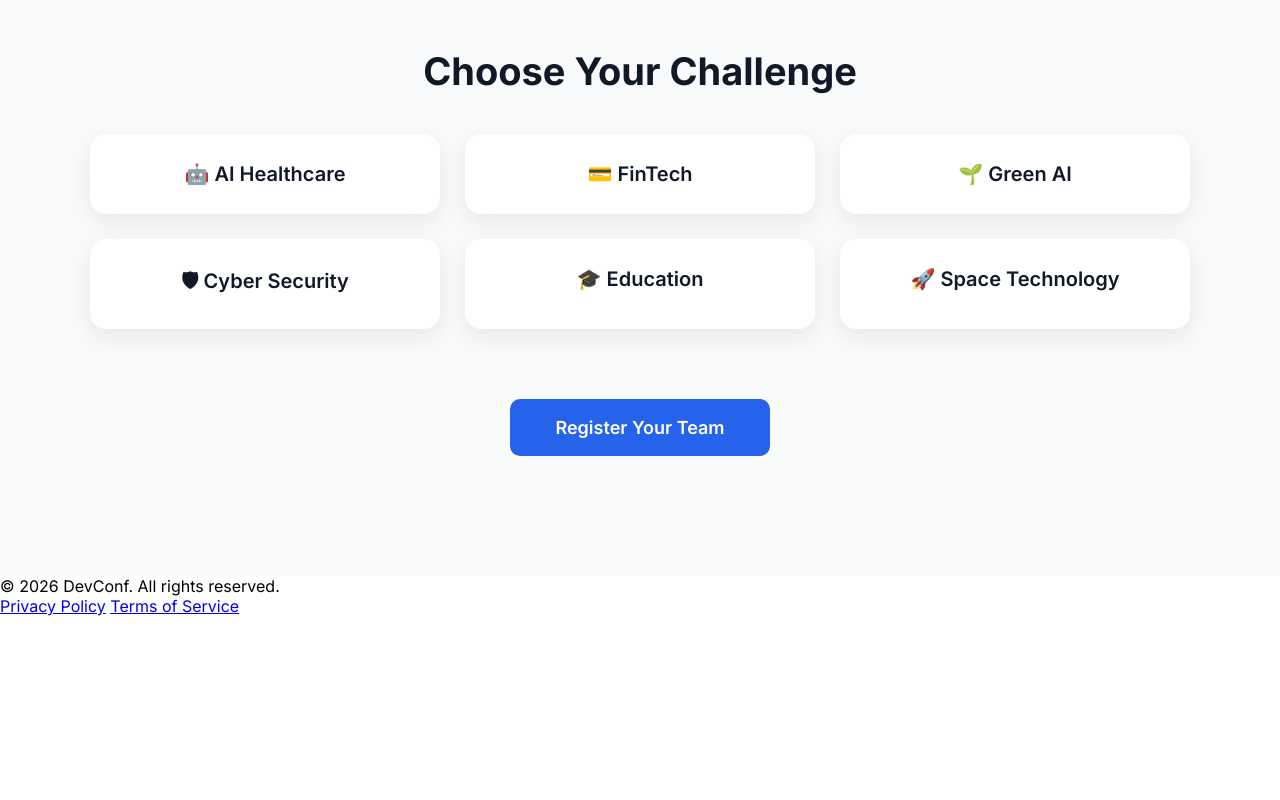
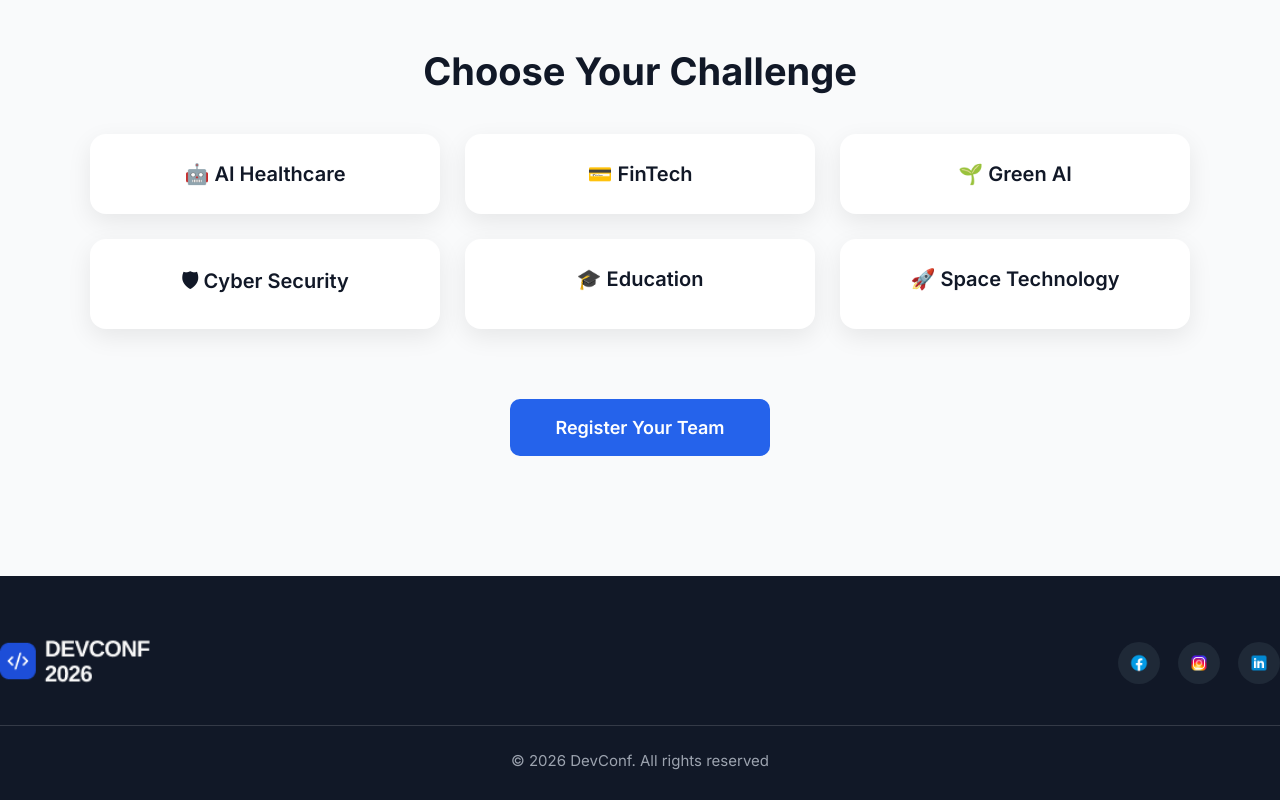
Before and after one commit to sajidraian/A-01_devconf-2026, a plain HTML site: page index.html in a window 1280 px wide. Shown: the part 4212-5012 px from the top of the page. Before the commit the page ends 4828 px from the top, so only its background shows below. Drawn offline with Linux system fonts and the light colour scheme.

Commit message:
Fixed footer section accordingly

```diff
--- a/index.html
+++ b/index.html
@@ -163,18 +163,18 @@
         </div>
     </section>
 
-    <section class ="pricing">
-        <div class ="container">
+    <section class="pricing">
+        <div class="container">
             <h2>Secure Your Spot</h2>
-            <p class ="pricing-subtitle"> Early-bird pricing ends August 15, 2026.
+            <p class="pricing-subtitle"> Early-bird pricing ends August 15, 2026.
 
             </p>
-            <div class ="pricing-grid ">
+            <div class="pricing-grid ">
                 <!-- Standard Card -->
-                 <div class ="pricing-card">
-<p class ="plan">STANDARD</p>
+                <div class="pricing-card">
+                    <p class="plan">STANDARD</p>
                     <h3>$399</h3>
-<p class ="price-info">per person</p>
+                    <p class="price-info">per person</p>
                     <hr>
                     <ul>
                         <li>Access to all 3 conference days</li>
@@ -184,13 +184,13 @@
                         <li>Conference swag bag</li>
                         <li>Digital recordings (30 days)</li>
                     </ul>
-<a href ="#" class ="pricing-btn">Get Standard</a>
+                    <a href="#" class="pricing-btn">Get Standard</a>
                 </div>
                 <!-- Pro Card -->
-                  <div class ="pricing-card featured">
-<p class ="plan">PRO</p>
+                <div class="pricing-card featured">
+                    <p class="plan">PRO</p>
                     <h3>$749</h3>
-<p class ="price-info">per person</p>
+                    <p class="price-info">per person</p>
                     <hr>
                     <ul>
                         <li>Everything in Standard</li>
@@ -201,13 +201,13 @@
                         <li>1-on-1 mentorship (30 min)</li>
 
                     </ul>
-<a href="#" class ="pricing-btn">Get Pro</a>
+                    <a href="#" class="pricing-btn">Get Pro</a>
                 </div>
                 <!-- Team Card -->
-                   <div class ="pricing-card">
-                    <p class ="plan"> TEAM</p>
+                <div class="pricing-card">
+                    <p class="plan"> TEAM</p>
                     <h3>$5,999</h3>
-                    <p class ="price-info">up to 10 people</p>
+                    <p class="price-info">up to 10 people</p>
                     <hr>
                     <ul>
                         <li>Everything in Pro (10 seats)</li>
@@ -222,7 +222,7 @@
             </div>
         </div>
     </section>
-
+    <!-- 24-Hour AI Hackathon -->
     <section class="hackathon">
 
         <div class="container">
@@ -263,28 +263,23 @@
 
                 <div class="stat">
                     <h2>👨‍💻
-300+
-</h2>
+
+                        300+</h2>
                     <p>Developers</p>
                 </div>
 
                 <div class="stat">
-        <h2>👥
-70+
-</h2>
+                    <h2>👥70+</h2>
                     <p>Teams</p>
                 </div>
 
                 <div class="stat">
-        <h2>🎯
-25
-</h2>
+                    <h2>🎯25</h2>
                     <p>Mentors</p>
                 </div>
 
                 <div class="stat">
-        <h2>⏰24
-</h2>
+                    <h2>⏰24</h2>
                     <p>Hours</p>
                 </div>
 
@@ -317,25 +312,48 @@
         </div>
 
     </section>
+
+    <!-- Footer Section -->
     <footer class="footer">
-
         <div class="container">
-
-        <div class="footer-content">
-
-            <p>© 2026 DevConf. All rights reserved.</p>
-
-            <div class="footer-links">
-
-                <a href="#">Privacy Policy</a>
-
-                <a href="#">Terms of Service</a>
+            <div class="footer-top">
+                <div class="footer-logo">
+                    <img src="./Images/footer-logo.png" alt="DEVCONF logo">
 
                 </div>
+                <div class="footer-social">
+
+                    <a href="#">
+                        <img src="./Images/facebook.png" alt="Facebook">
+                    </a>
+                    <a href="#">
+                        <img src="./Images/instagram.png" alt="Instagram">
+
+                    </a>
+
+                    <a href="#">
+                        <img src="./Images/linkedin.png" alt="Linkedin">
+                    </a>
+
+
+
 
                 </div>
+            </div>
+            <hr>
+
+
+
+            <div class="footer-bottom">
+                <p>
+                    © 2026 DevConf. All rights reserved
+                </p>
 
             </div>
+        </div>
+
+
+
 
     </footer>
 </body>
--- a/style.css
+++ b/style.css
@@ -449,3 +449,64 @@ margin-bottom:35px;
 .stat p{
     font-size:18px;
 }
+
+/* Hackathon Section End */
+
+
+/* FOOTER */
+.footer{
+    background: #111827;
+
+    padding : 60px 0 30px;
+
+}
+.footer-top{
+    display: flex;
+    justify-content:space-between;
+    align-items:center;
+}
+.footer-logo img{
+  width:150px;
+
+}
+.footer-social{
+    display: flex;
+    gap: 18px;
+
+}
+.footer-social a{
+  width :42px;
+  height: 42px;
+  background:#1F2937 ;
+  border-radius: 50%;
+  display:flex;
+  justify-content: center;
+  align-items: center;
+  transition: .3s;
+
+
+}
+.footer-social a :hover{
+    background: #2563EB;
+}
+.footer-social img{
+    width :20px;
+    height:20px;
+
+}
+.footer hr{
+    border : none;
+     border-top: 1px solid rgba(255 ,255,255,.15);
+     margin: 35px 0 25px;
+
+
+}
+.footer-bottom{
+    text-align: center;
+
+
+}
+.footer-bottom p{
+    color:#9CA3AF;
+    font-size:15px;
+}
```
Also changed, not shown: Images/facebook.png (added), Images/instagram.png (added), Images/linkedin.png (added). Lines whose indentation alone changed are shown as unchanged.
